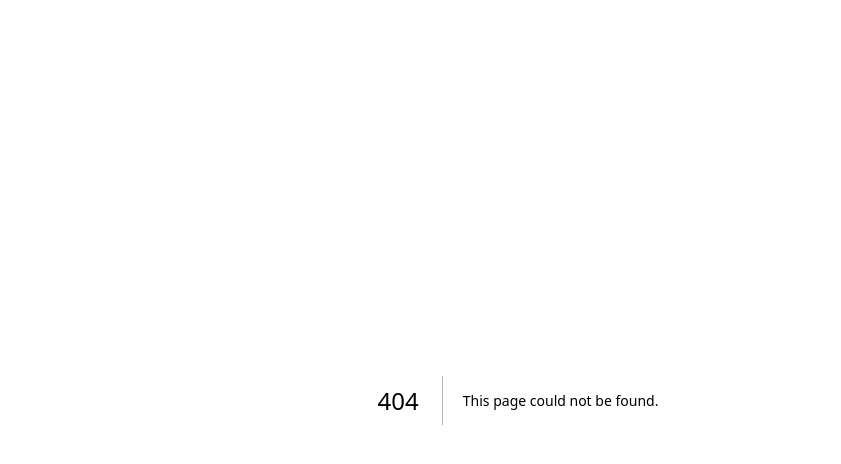
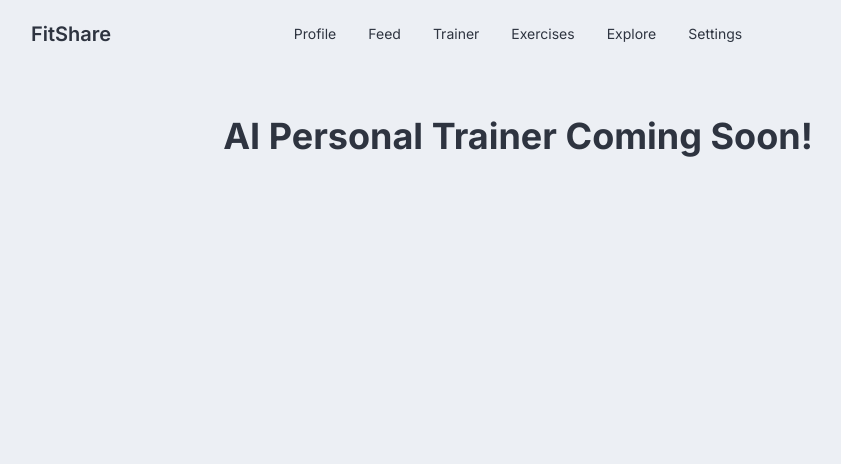
Before and after one commit to Miguel-C22/FitShare, a Next.js app: page /aiTrainer in a window 1280 px wide. Before the commit this address had no page. Shown: the top 464 px of the page, without its empty margins (122-963 px from the left). Built offline with nearby package versions, Linux system fonts and the light colour scheme.

Commit message:
AI Trainer Page

```diff
--- /dev/null
+++ b/app/(dashboard)/aiTrainer/page.jsx
@@ -0,0 +1,9 @@
+function ApiTrainerPage() {
+    return (
+      <div className="flex items-center justify-center text-center px-4">
+        <h1 className="text-4xl font-bold">AI Personal Trainer Coming Soon!</h1>
+      </div>
+    )
+  }
+
+  export default ApiTrainerPage
--- a/app/(dashboard)/apiTrainer/page.jsx
+++ /dev/null
@@ -1,7 +0,0 @@
-function ApiTrainerPage() {
-    return (
-      <div>page</div>
-    )
-  }
-
-  export default ApiTrainerPage
--- a/app/(dashboard)/layout.tsx
+++ b/app/(dashboard)/layout.tsx
@@ -17,7 +17,7 @@ async function layout({ children }: PropsWithChildren) {
                 <ul tabIndex={0} className="menu menu-sm dropdown-content mt-3 z-[1] p-2 shadow bg-base-100 rounded-box w-52">
                     <li><Link href="/profile">Profile</Link></li>
                     <li><Link href="/liveFeed">Feed</Link></li>
-                    <li><Link href="/apiTrainer">Trainer</Link></li>
+                    <li><Link href="/aiTrainer">Trainer</Link></li>
                     <li><Link href="/exercises">Exercises</Link></li>
                     <li><Link href="/explore">Explore</Link></li>
                     <li><Link href="/accountSettings">Settings</Link></li>
@@ -29,7 +29,7 @@ async function layout({ children }: PropsWithChildren) {
                 <ul className="menu menu-horizontal px-1">
                 <li><Link href="/profile">Profile</Link></li>
                     <li><Link href="/liveFeed">Feed</Link></li>
-                    <li><Link href="/apiTrainer">Trainer</Link></li>
+                    <li><Link href="/aiTrainer">Trainer</Link></li>
                     <li><Link href="/exercises">Exercises</Link></li>
                     <li><Link href="/explore">Explore</Link></li>
                     <li><Link href="/accountSettings">Settings</Link></li>
```
